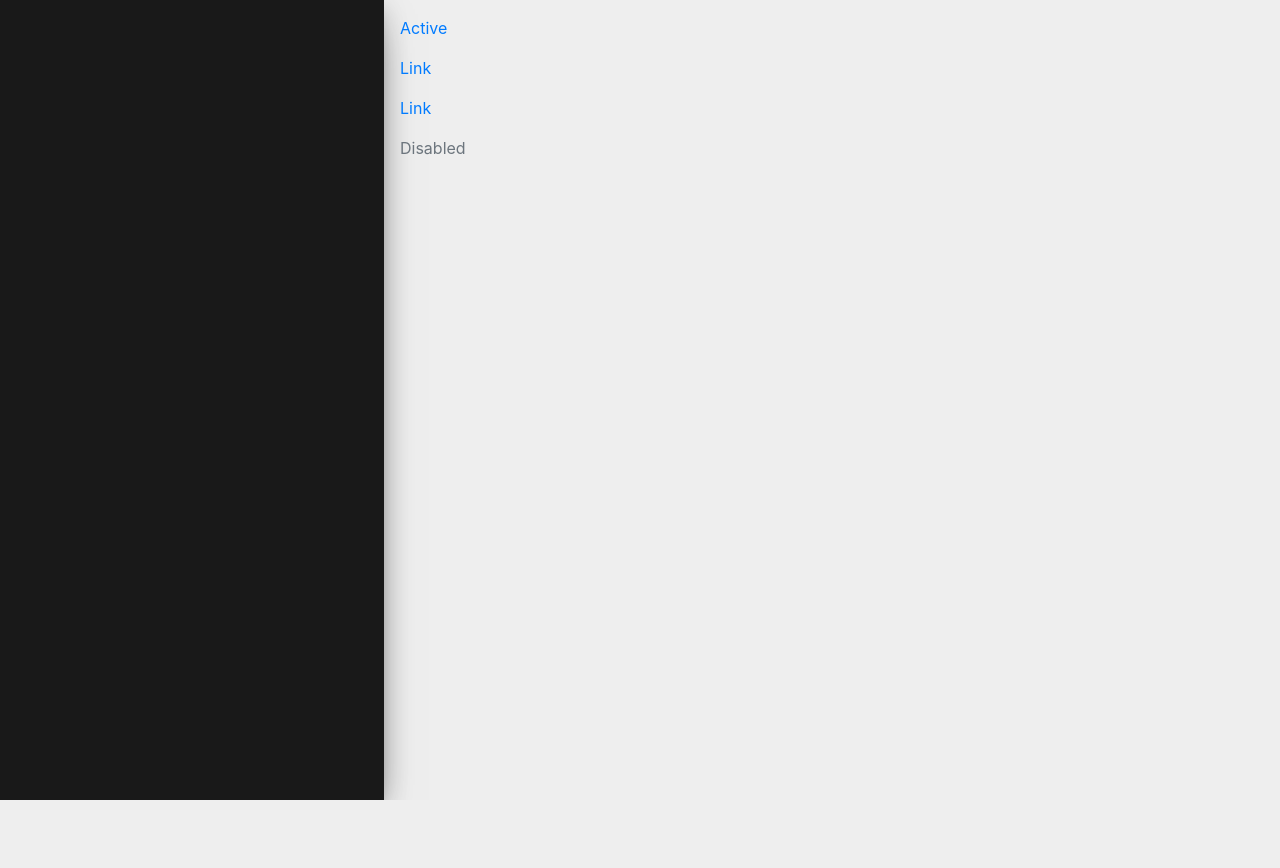
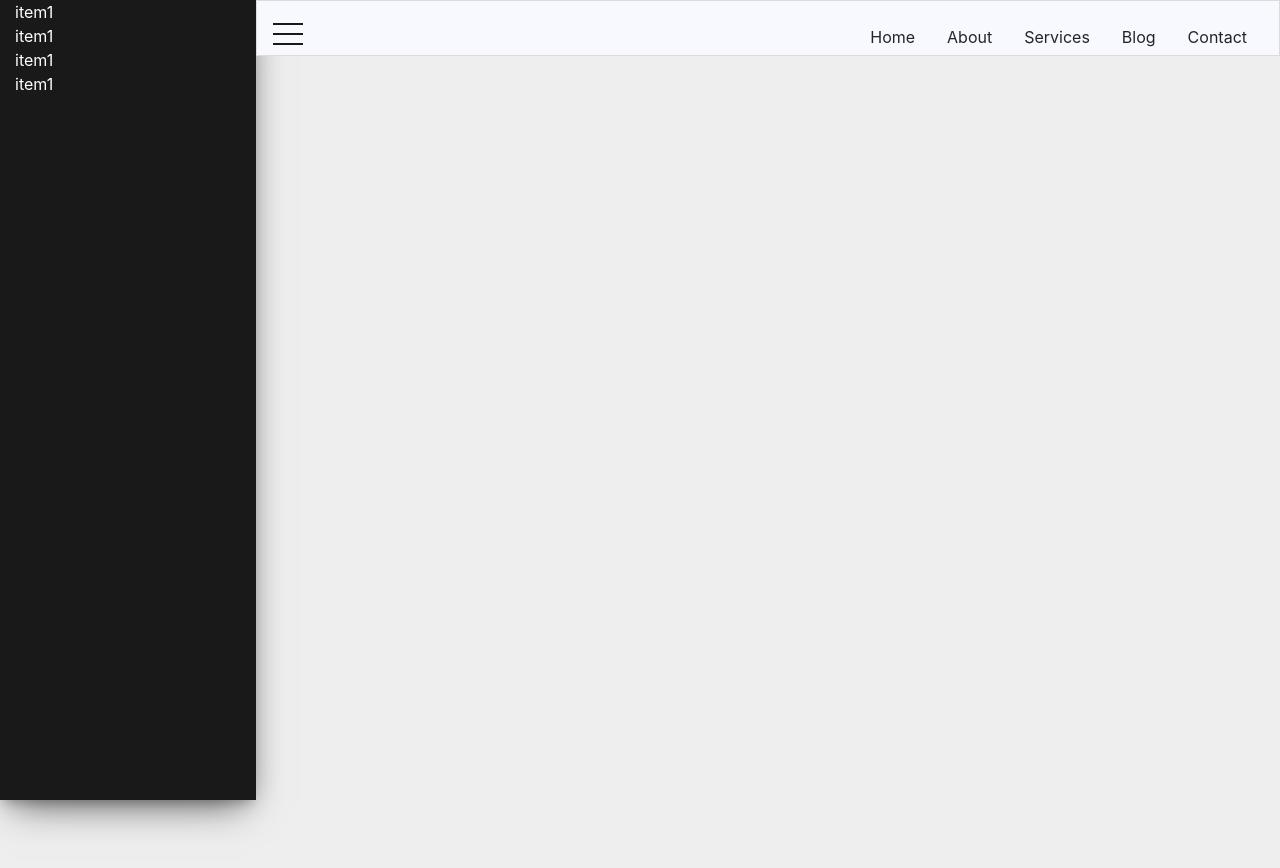
Before and after one commit to yadav-saurabh/agx-admin, an Angular app: page / in a window 1280 px wide. Shown: the top 868 px of the page. Before the commit the page ends 800 px from the top, so only its background shows below. Built offline with nearby package versions, Linux system fonts and the light colour scheme.

Commit message:
added navbar

```diff
--- a/src/app/app.component.html
+++ b/src/app/app.component.html
@@ -1,8 +1,11 @@
 <div class="wrapper">
   <div class="sidebar-panel">
-    <app-sidebar></app-sidebar>
+    <app-sidebar  [sidebarToggle]="closeSidebar"></app-sidebar>
   </div>
   <div class="main-panel">
-    <app-navbar></app-navbar>
+    <app-navbar  (emitEvent)="navBarEvent($event)"></app-navbar>
+    <div class="container" style="height:1000px;">
+      abc
+    </div>
   </div>
 </div>
--- a/src/app/app.component.scss
+++ b/src/app/app.component.scss
@@ -13,20 +13,18 @@
 
 @media only screen and (max-device-width : 480px) {
   .sidebar-panel{
-    position: absolute;
-    width: $sidebar-width-mob;
-    z-index: 99;
+    width: 0;
   }
   .main-panel{
     width: 100%;
   }
 }
 
-@media only screen and (min-device-width : 768px) and (max-device-width : 1024px) {
-  .sidebar-panel{
-    width: $sidebar-width-ipad;
-  }
-  .main-panel{
-    width: calc(100% - #{$sidebar-width-ipad});
-  }
-}
+// @media only screen and (min-device-width : 768px) and (max-device-width : 1024px) {
+//   .sidebar-panel{
+//     width: $sidebar-width-ipad;
+//   }
+//   .main-panel{
+//     width: calc(100% - #{$sidebar-width-ipad});
+//   }
+// }
--- a/src/app/app.component.ts
+++ b/src/app/app.component.ts
@@ -1,4 +1,4 @@
-import { Component } from '@angular/core';
+import { Component, ViewChild } from '@angular/core';
 
 @Component({
   selector: 'app-root',
@@ -6,5 +6,13 @@ import { Component } from '@angular/core';
   styleUrls: ['./app.component.scss']
 })
 export class AppComponent {
+
   title = 'app';
+  closeSidebar = true;
+
+  navBarEvent(event) {
+    this.closeSidebar = event;
+    console.log(event);
+  }
+
 }
--- a/src/app/navbar/navbar.component.html
+++ b/src/app/navbar/navbar.component.html
@@ -1,18 +1,17 @@
-<!-- Grey with black text -->
-<!-- navbar-expand-sm bg-light navbar-light -->
-<nav class="navbar ">
-  <ul class="navbar-nav">
-    <li class="nav-item active">
-      <a class="nav-link" href="#">Active</a>
-    </li>
-    <li class="nav-item">
-      <a class="nav-link" href="#">Link</a>
-    </li>
-    <li class="nav-item">
-      <a class="nav-link" href="#">Link</a>
-    </li>
-    <li class="nav-item">
-      <a class="nav-link disabled" href="#">Disabled</a>
-    </li>
+<nav class="navbar navigation-bar" [class.hidden]="navbarHidden">
+  <div class="nav-toggle-btn" [class.open]="!sidebarToggler" (click)="toggleSidebar()">
+    <span></span>
+    <span></span>
+    <span></span>
+    <span></span>
+    <span></span>
+    <span></span>
+  </div>
+  <ul>
+    <li>Home</li>
+    <li>About</li>
+    <li>Services</li>
+    <li>Blog</li>
+    <li>Contact</li>
   </ul>
 </nav>
--- a/src/app/navbar/navbar.component.scss
+++ b/src/app/navbar/navbar.component.scss
@@ -0,0 +1,112 @@
+@import '../../styles.scss';
+
+.navigation-bar {
+  background-color: GhostWhite;
+  border: 1px solid Gainsboro;
+  left: $sidebar-width;
+  position: fixed;
+  right: 0;
+  top: 0;
+  z-index: 99;
+  transition-duration: .2s,.2s,.35s;
+  transition-timing-function: linear,linear,ease;
+  opacity: 1;
+  height: 3.5em;
+
+  &.hidden {
+    opacity: 0;
+    height: 0;
+  }
+
+  ul {
+    list-style: none;
+    margin: 0;
+    padding: 0;
+
+    li {
+      display: inline-block;
+      padding: 1em;
+    }
+  }
+}
+
+.nav-toggle-btn {
+  width: 30px;
+  height: 100%;
+  padding: 10px 0;
+  position: relative;
+  cursor: pointer;
+  span {
+    display: block;
+    position: absolute;
+    height: 2px;
+    width: 50%;
+    background: $black;
+    opacity: 1;
+    transform: rotate(0deg);
+    transition: .25s ease-in-out;
+    &:nth-child(even) {
+      left: 50%;
+    }
+    &:nth-child(1), &:nth-child(2) {
+      top: 5px;
+    }
+    &:nth-child(3), &:nth-child(4) {
+      top: 15px;
+    }
+    &:nth-child(5), &:nth-child(6) {
+      top: 25px;
+    }
+  }
+}
+
+.nav-toggle-btn.open{
+  span{
+    &:nth-child(1),&:nth-child(6) {
+      transform: rotate(45deg);
+    }
+    &:nth-child(2),&:nth-child(5) {
+      transform: rotate(-45deg);
+    }
+    &:nth-child(1) {
+      left: 2.5px;
+      top: 10px;
+    }
+    &:nth-child(2) {
+      left: calc(50% - 2.5px);
+      top: 10px;
+    }
+    &:nth-child(3) {
+      left: -40%;
+      opacity: 0;
+    }
+    &:nth-child(4) {
+      left: 90%;
+      opacity: 0;
+    }
+    &:nth-child(5) {
+      left: 2.5px;
+      top: 20px;
+    }
+    &:nth-child(6) {
+      left: calc(50% - 2.5px);
+      top: 20px;
+    }
+  }
+}
+
+
+@media only screen and (max-device-width : 480px) {
+  .navigation-bar{
+    left: 0;
+  }
+}
+
+// @media only screen and (min-device-width : 768px) and (max-device-width : 1024px) {
+//   .sidebar-panel{
+//     width: $sidebar-width-ipad;
+//   }
+//   .main-panel{
+//     width: calc(100% - #{$sidebar-width-ipad});
+//   }
+// }
--- a/src/app/navbar/navbar.component.ts
+++ b/src/app/navbar/navbar.component.ts
@@ -1,15 +1,55 @@
-import { Component, OnInit } from '@angular/core';
+import { Component, Output, EventEmitter } from '@angular/core';
+import { HostListener } from "@angular/core";
+// import { EventEmitter } from 'events';
+
+declare var $: any;
 
 @Component({
   selector: 'app-navbar',
   templateUrl: './navbar.component.html',
   styleUrls: ['./navbar.component.scss']
 })
-export class NavbarComponent implements OnInit {
+
+export class NavbarComponent {
+
+  navbarHidden = false;
+  sidebarToggler = true;
+  previousScroll = 0;
+
+  @Output()
+  emitEvent = new EventEmitter();
+
+  @HostListener("window:scroll", ['$event'])
+  onWindowScroll(event) {
+    let currentScroll = window.pageYOffset;
+    if (currentScroll > 0 && currentScroll < $(document).height() - $(window).height()) {
+      if (currentScroll > this.previousScroll) {
+        this.hideNavbar();
+      } else {
+        this.showNavbar();
+      }
+      this.previousScroll = currentScroll;
+    }
+  }
+
+  hideNavbar = ()=>{
+    setTimeout(() => {
+      this.navbarHidden = true;
+    }, 300);
+  }
+
+  showNavbar = ()=>{
+    setTimeout(() => {
+      this.navbarHidden = false;
+    }, 300);
+  }
+
 
   constructor() { }
 
-  ngOnInit() {
+  toggleSidebar(){
+    this.sidebarToggler = !this.sidebarToggler;
+    this.emitEvent.emit(this.sidebarToggler);
   }
 
 }
--- a/src/app/sidebar/sidebar.component.html
+++ b/src/app/sidebar/sidebar.component.html
@@ -1,6 +1,12 @@
-<div class="sidebar" [class.hide]="sidebarTgl">
+<div class="sidebar" [class.hide]="sidebarToggle">
 
-  <div class="toggle-btn">
-    <button class="btn" (click)="sidebarToggle()"><i class="material-icons">close</i></button>
+  <div class="container">
+    <div class="sidebar-wrapper">
+      <div class="sidebar-item">item1</div>
+      <div class="sidebar-item">item1</div>
+      <div class="sidebar-item">item1</div>
+      <div class="sidebar-item">item1</div>
+    </div>
   </div>
+
 </div>
--- a/src/app/sidebar/sidebar.component.scss
+++ b/src/app/sidebar/sidebar.component.scss
@@ -2,7 +2,9 @@
 
 .sidebar{
   height: 100vh;
-  width:100%;
+  position: fixed;
+  overflow: hidden;
+  width:$sidebar-width;
   background-color: $black;
   transition-property: top,bottom,width;
   transition-duration: .2s,.2s,.35s;
@@ -10,35 +12,16 @@
   box-shadow: 0 16px 38px -12px rgba(0,0,0,.56), 0 4px 25px 0 rgba(0,0,0,.12), 0 8px 10px -5px rgba(0,0,0,.2);
 }
 
-.toggle-btn{
-  display: none;
-  position: relative;
-  top: 0;
-  left: 100%;
-  button{
-    background: transparent;
-    i.material-icons{
-      font-size:30px;
-    }
-    &:focus,&:active{
-      outline: none;
-      border: none;
-      box-shadow: none;
+.sidebar-wrapper{
+  color: #fff;
+}
+
+
+@media only screen and (max-device-width : 480px) {
+  .sidebar{
+    width: $sidebar-width-mob;
+    &.hide {
+      width:0;
     }
   }
 }
-
-
-
-@media only screen and (max-device-width : 480px) {
-  .toggle-btn{
-    display: initial;
-  }
-  .sidebar{
-    &.hide {
-      width:0;
-      // display: none;
-      // background-color: aqua;
-    }
-  }
-}
--- a/src/app/sidebar/sidebar.component.ts
+++ b/src/app/sidebar/sidebar.component.ts
@@ -1,4 +1,4 @@
-import { Component, OnInit } from '@angular/core';
+import { Component, OnInit, Input } from '@angular/core';
 
 @Component({
   selector: 'app-sidebar',
@@ -7,15 +7,19 @@ import { Component, OnInit } from '@angular/core';
 })
 export class SidebarComponent implements OnInit {
 
-  sidebarTgl = false;
+  // sidebarTgl = true;
+
+  @Input()
+  sidebarToggle;
+
 
   constructor() { }
 
   ngOnInit() {
   }
 
-  sidebarToggle() {
-    this.sidebarTgl = !this.sidebarTgl;
-  }
+  // sidebarToggle() {
+  //   this.sidebarTgl = !this.sidebarTgl;
+  // }
 
 }
```
Also changed, not shown: src/app/forms/forms.module.ts (added, +10 -0 lines), 1 other file (tests, documents, lock files or other folders).
